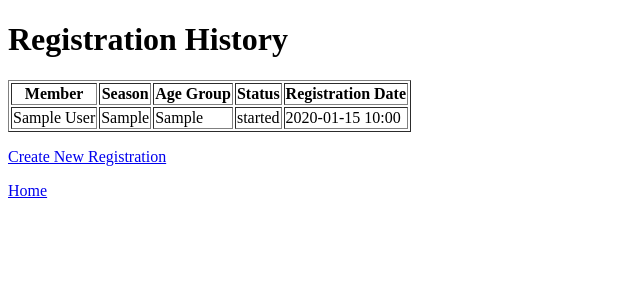
After one commit to RW675/MSD426IBSU1, a Flask app: page /registrations/history in a window 1280 px wide. The commit adds this page. Shown: the top 300 px of the page, without its empty margins (0-640 px from the left). Run offline with Flask 3, Linux system fonts and the light colour scheme; tables that the repository leaves empty hold one stand-in row (values such as "Sample post").

Commit message:
Add registration history feature

```diff
--- a/app.py
+++ b/app.py
@@ -39,5 +39,16 @@ def new_registration():
 
     return render_template("registration_form.html")
 
+@app.route("/registrations/history")
+def registration_history():
+    registrations = Registration.query.order_by(
+        Registration.created_at.desc()
+    ).all()
+
+    return render_template(
+        "registration_history.html",
+        registrations=registrations,
+    )
+
 if __name__ == "__main__":
     app.run(debug=True)
--- /dev/null
+++ b/templates/registration_history.html
@@ -0,0 +1,49 @@
+<!DOCTYPE html>
+<html>
+<head>
+    <title>Registration History - Warrigal Park FC</title>
+</head>
+<body>
+    <h1>Registration History</h1>
+
+    {% if registrations %}
+        <table border="1">
+            <thead>
+                <tr>
+                    <th>Member</th>
+                    <th>Season</th>
+                    <th>Age Group</th>
+                    <th>Status</th>
+                    <th>Registration Date</th>
+                </tr>
+            </thead>
+
+            <tbody>
+                {% for registration in registrations %}
+                <tr>
+                    <td>{{ registration.member.name }}</td>
+                    <td>{{ registration.season }}</td>
+                    <td>{{ registration.age_group }}</td>
+                    <td>{{ registration.status.value }}</td>
+                    <td>{{ registration.created_at.strftime("%Y-%m-%d %H:%M") }}</td>
+                </tr>
+                {% endfor %}
+            </tbody>
+        </table>
+    {% else %}
+        <p>No registration history found.</p>
+    {% endif %}
+
+    <p>
+        <a href="{{ url_for('new_registration') }}">
+            Create New Registration
+        </a>
+    </p>
+
+    <p>
+        <a href="{{ url_for('home') }}">
+            Home
+        </a>
+    </p>
+</body>
+</html>
```
Also changed, not shown: templates/registration_form.html (+5 -2 lines), 1 other file.
